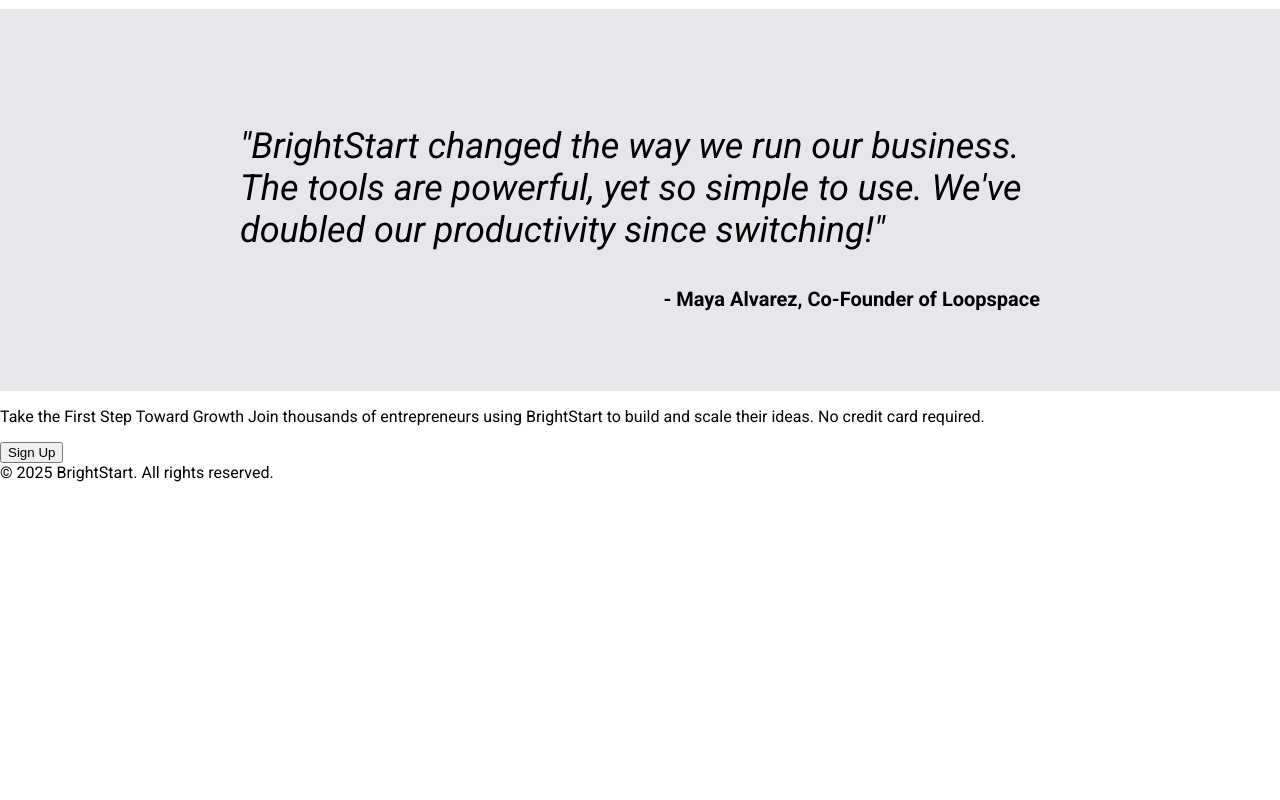
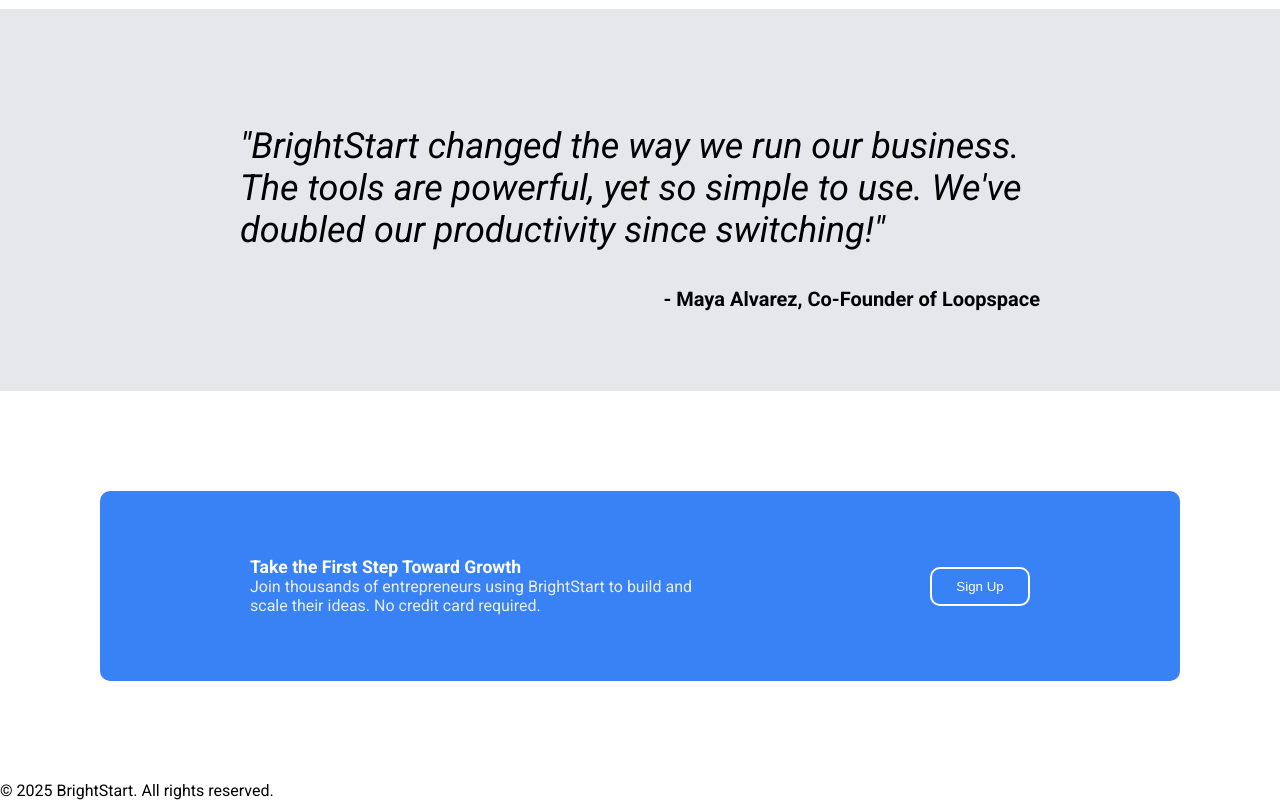
Before and after one commit to Mr-Bismark/odin-project-landing-page, a plain HTML site: page index.html in a window 1280 px wide. Shown: the part 1010-1810 px from the top of the page. Before the commit the page ends 1492 px from the top, so only its background shows below. Drawn offline with Linux system fonts and the light colour scheme.

Commit message:
feat(style): Style the cta section
- Add necessary padding
- Apply required background-colors
- Apply required colors to achieve the desired outcome

```diff
--- a/style.css
+++ b/style.css
@@ -143,3 +143,44 @@ header{
     float: right;
     font-size: 20px;
 }
+
+/*
+    This section styles the call to action section
+*/
+
+.cta{
+    padding: 100px 100px;
+}
+
+.ctaContainer{
+    background-color: #3882f6;
+    color: white;
+    display: flex;
+    justify-content: space-between;
+    align-items: center;
+    padding: 50px 150px;
+    border-radius: 10px;
+}
+
+.cta .content p{
+    width: 70%;
+    color: #eaede9;
+;
+}
+
+.cta .content p span{
+    color: white;
+    display: block;
+    font-weight: bold;
+    font-size: 1.1em;
+}
+.cta button{
+    box-sizing: border-box;
+    background-color: #3882f6;
+    border: 2px solid white;
+    border-radius: 10px;
+    padding: 10px 20px;
+    cursor: pointer;
+    color: white;
+    width: 100px;
+}
```
